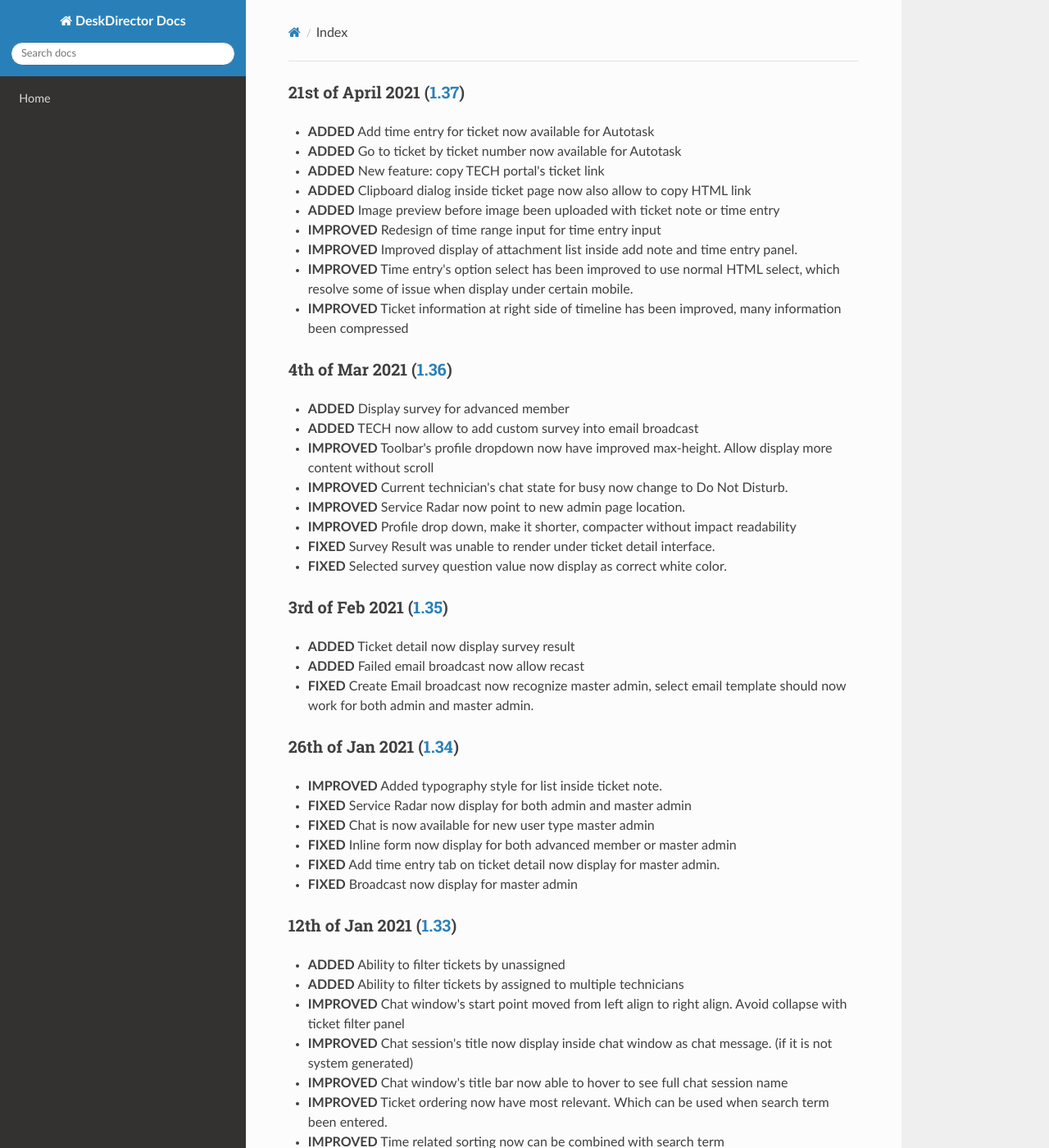
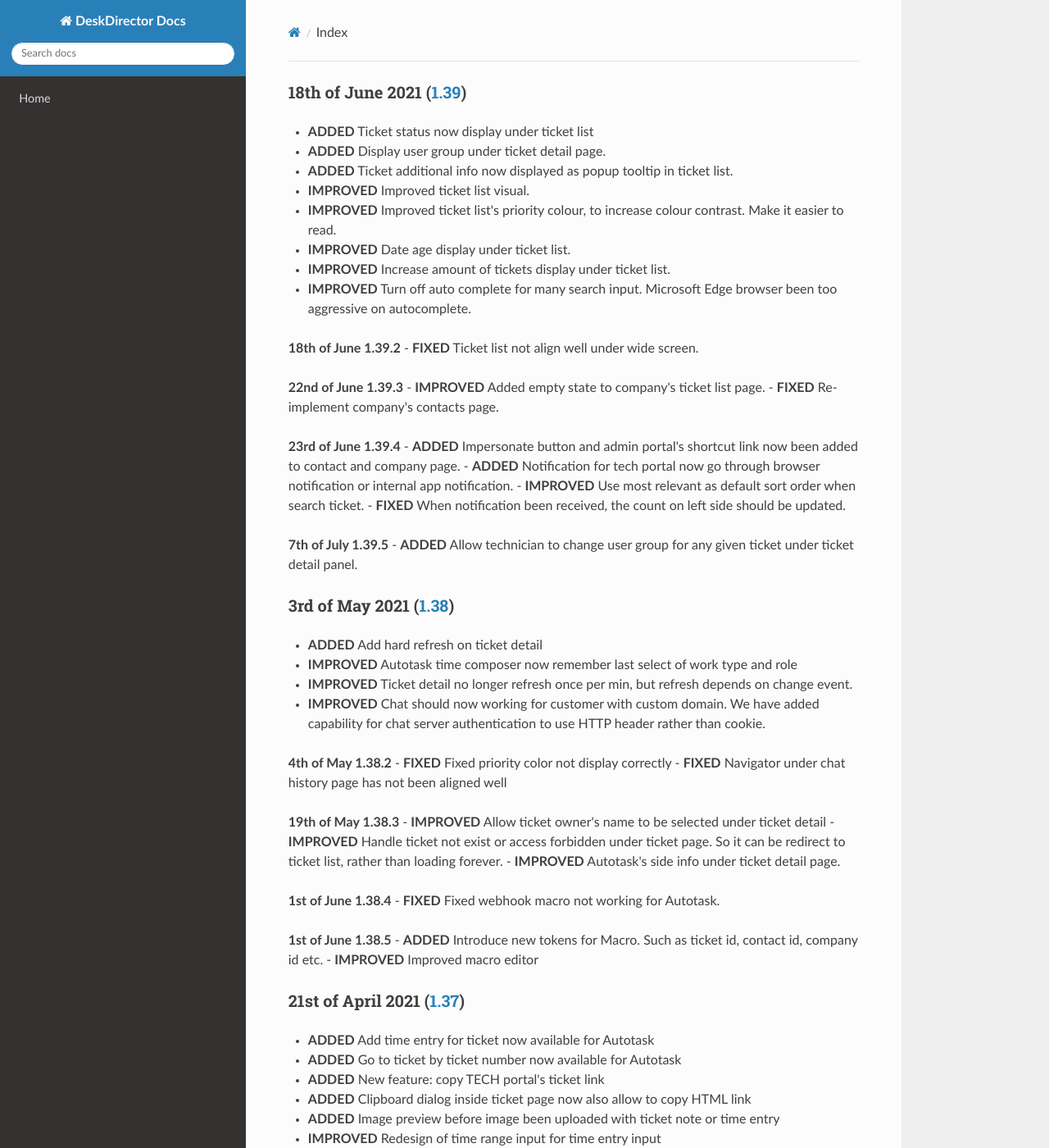
Before and after one commit to DeskDirector/docs, an MkDocs documentation site: the page built from docs/_release/tech/README.md, in a window 1280 px wide and 1400 px high. Shown: the whole window at 82% size. Built offline with MkDocs 1.6.1, drawn with Linux system fonts in a browser that asks for light colours; nearby versions of some CDN libraries; old or Windows-style settings are respelled for this version of MkDocs.

Commit message:
Update README.md

```diff
--- a/docs/_release/tech/README.md
+++ b/docs/_release/tech/README.md
@@ -1,3 +1,51 @@
+### 18th of June 2021 ([1.39](v1.39))
+- **ADDED** Ticket status now display under ticket list
+- **ADDED** Display user group under ticket detail page.
+- **ADDED** Ticket additional info now displayed as popup tooltip in ticket list.
+- **IMPROVED** Improved ticket list visual.
+- **IMPROVED** Improved ticket list's priority colour, to increase colour contrast. Make it easier to read.
+- **IMPROVED** Date age display under ticket list.
+- **IMPROVED** Increase amount of tickets display under ticket list.
+- **IMPROVED** Turn off auto complete for many search input. Microsoft Edge browser been too aggressive on autocomplete.
+
+**18th of June 1.39.2**
+- **FIXED** Ticket list not align well under wide screen.
+
+**22nd of June 1.39.3**
+- **IMPROVED** Added empty state to company's ticket list page.
+- **FIXED** Re-implement company's contacts page.
+
+**23rd of June 1.39.4**
+- **ADDED** Impersonate button and admin portal's shortcut link now been added to contact and company page.
+- **ADDED** Notification for tech portal now go through browser notification or internal app notification.
+- **IMPROVED** Use most relevant as default sort order when search ticket.
+- **FIXED** When notification been received, the count on left side should be updated.
+
+**7th of July 1.39.5**
+- **ADDED** Allow technician to change user group for any given ticket under ticket detail panel.
+
+### 3rd of May 2021 ([1.38](v1.38))
+- **ADDED** Add hard refresh on ticket detail
+- **IMPROVED** Autotask time composer now remember last select of work type and role
+- **IMPROVED** Ticket detail no longer refresh once per min, but refresh depends on change event.
+- **IMPROVED** Chat should now working for customer with custom domain. We have added capability for chat server authentication to use HTTP header rather than cookie.
+
+**4th of May 1.38.2**
+- **FIXED** Fixed priority color not display correctly
+- **FIXED** Navigator under chat history page has not been aligned well
+
+**19th of May 1.38.3**
+- **IMPROVED** Allow ticket owner's name to be selected under ticket detail
+- **IMPROVED** Handle ticket not exist or access forbidden under ticket page. So it can be redirect to ticket list, rather than loading forever.
+- **IMPROVED** Autotask's side info under ticket detail page.
+
+**1st of June 1.38.4**
+- **FIXED** Fixed webhook macro not working for Autotask.
+
+**1st of June 1.38.5**
+- **ADDED** Introduce new tokens for Macro. Such as ticket id, contact id, company id etc.
+- **IMPROVED** Improved macro editor
+
 ### 21st of April 2021 ([1.37](v1.37))
 - **ADDED** Add time entry for ticket now available for Autotask
 - **ADDED** Go to ticket by ticket number now available for Autotask
```
